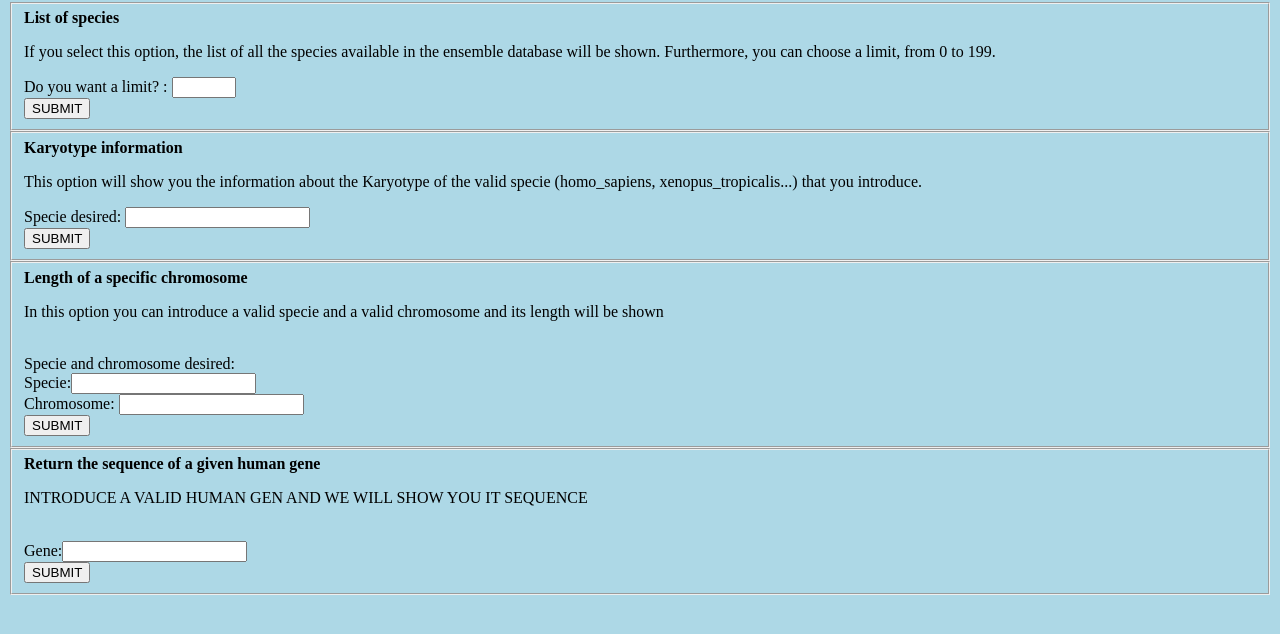
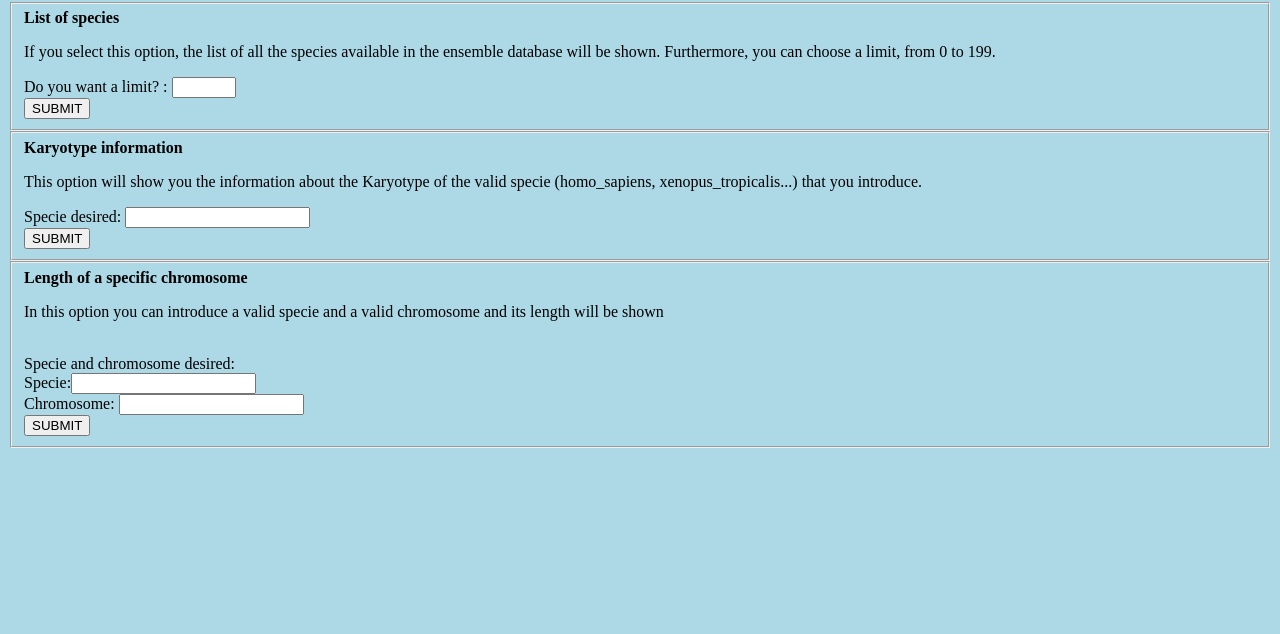
Before and after one commit to estherenrdi/2018-19-PNE-Final-project, a plain HTML site: page index.html in a window 1280 px wide. Shown: the part 78-712 px from the top of the page. Drawn offline with Linux system fonts and the light colour scheme.

Commit message:
This is my index file for the final project

```diff
--- a/index.html
+++ b/index.html
@@ -8,14 +8,16 @@
 
 <h1>Information about ensemble project </h1>
 
+ <form action="listSpecies" method="get">
 <fieldset> <b>List of species</b>
 <p>If you select this option, the list of all the species available in the ensemble database will be shown. Furthermore,
 you can choose a limit, from 0 to 199. </p>
-    <form action="listSpecies" method="get">
-     Do you want a limit? :  <input type="number" name="limit" min="1" max="199"><br>
+
+        Do you want a limit? :  <input type="number" name="limit" min="1" max="199"><br>
     <input value="SUBMIT" type="submit"/>
-    </form>
 </fieldset>
+ </form>
+
 
 <fieldset> <b>Karyotype information</b>
     <p>This option will show you the information about the Karyotype of the valid specie (homo_sapiens, xenopus_tropicalis...) that you introduce. </p>
@@ -34,14 +36,6 @@ you can choose a limit, from 0 to 199. </p>
     <input value="SUBMIT" type="submit"/>
     </form>
 </fieldset>
-<fieldset> <b>Return the sequence of a given human gene</b>
-    <p>INTRODUCE A VALID HUMAN GEN AND WE WILL SHOW YOU IT SEQUENCE </p>
-    <br>
-    <form action="geneSeq" method="get">
-        Gene:<input type="text" name="sequence"> <br>
-    <input value="SUBMIT" type="submit"/>
-    </form>
-</fieldset>
 
 </body>
 </html>
```
